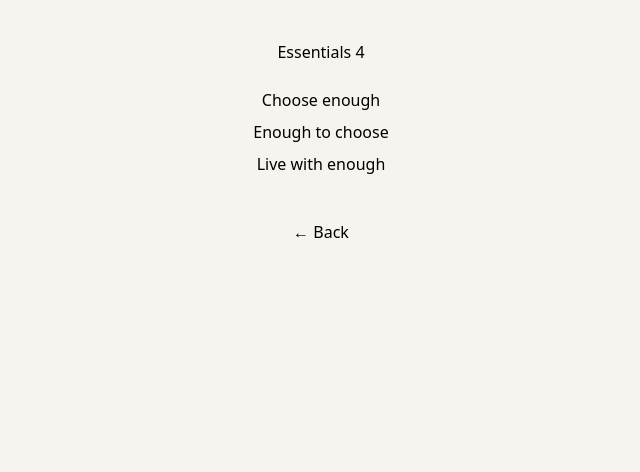
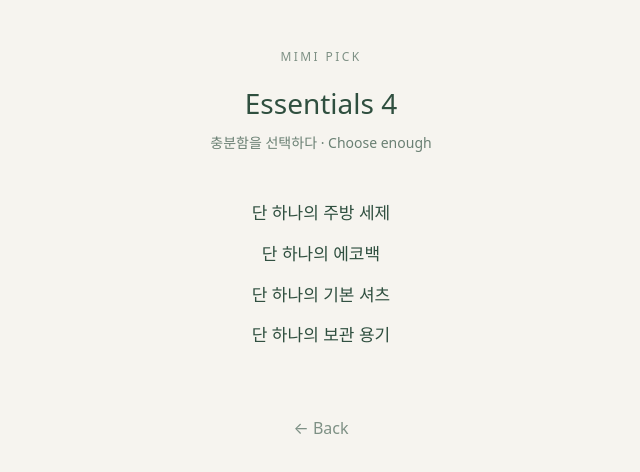
Before and after one commit to mijialee0322-jpg/mimipick-landing, a Next.js app: page /essentials in a window 1280 px wide. Shown: the top 472 px of the page, without its empty margins (319-959 px from the left). Built offline with nearby package versions, Linux system fonts and the light colour scheme.

Commit message:
Update page.jsx

```diff
--- a/app/essentials/page.jsx
+++ b/app/essentials/page.jsx
@@ -7,20 +7,37 @@ export default function EssentialsPage() {
     <div style={{
       minHeight: "100vh",
       background: "#F6F4EF",
-      padding: "40px",
-      textAlign: "center"
+      padding: "48px 24px",
+      textAlign: "center",
+      color: "#2F4F3F",
+      fontFamily: "ui-rounded, system-ui, -apple-system, 'Segoe UI', Arial, sans-serif"
     }}>
-      <h1>Essentials 4</h1>
 
-      <ul style={{ marginTop: 20, lineHeight: "2" }}>
-        <li>Choose enough</li>
-        <li>Enough to choose</li>
-        <li>Live with enough</li>
-      </ul>
+      <p style={{ letterSpacing: "0.2em", fontSize: 12, opacity: 0.6 }}>
+        MIMI PICK
+      </p>
 
-      <p style={{ marginTop: 40 }}>
-        <Link href="/">← Back</Link>
+      <h1 style={{ marginTop: 16, fontSize: 28 }}>
+        Essentials 4
+      </h1>
+
+      <p style={{ marginTop: 8, fontSize: 14, opacity: 0.7 }}>
+        충분함을 선택하다 · Choose enough
       </p>
+
+      <div style={{ marginTop: 40, lineHeight: 2.4, fontSize: 17 }}>
+        <p>단 하나의 주방 세제</p>
+        <p>단 하나의 에코백</p>
+        <p>단 하나의 기본 셔츠</p>
+        <p>단 하나의 보관 용기</p>
+      </div>
+
+      <p style={{ marginTop: 60 }}>
+        <Link href="/" style={{ opacity: 0.6 }}>
+          ← Back
+        </Link>
+      </p>
+
     </div>
   );
 }
```
